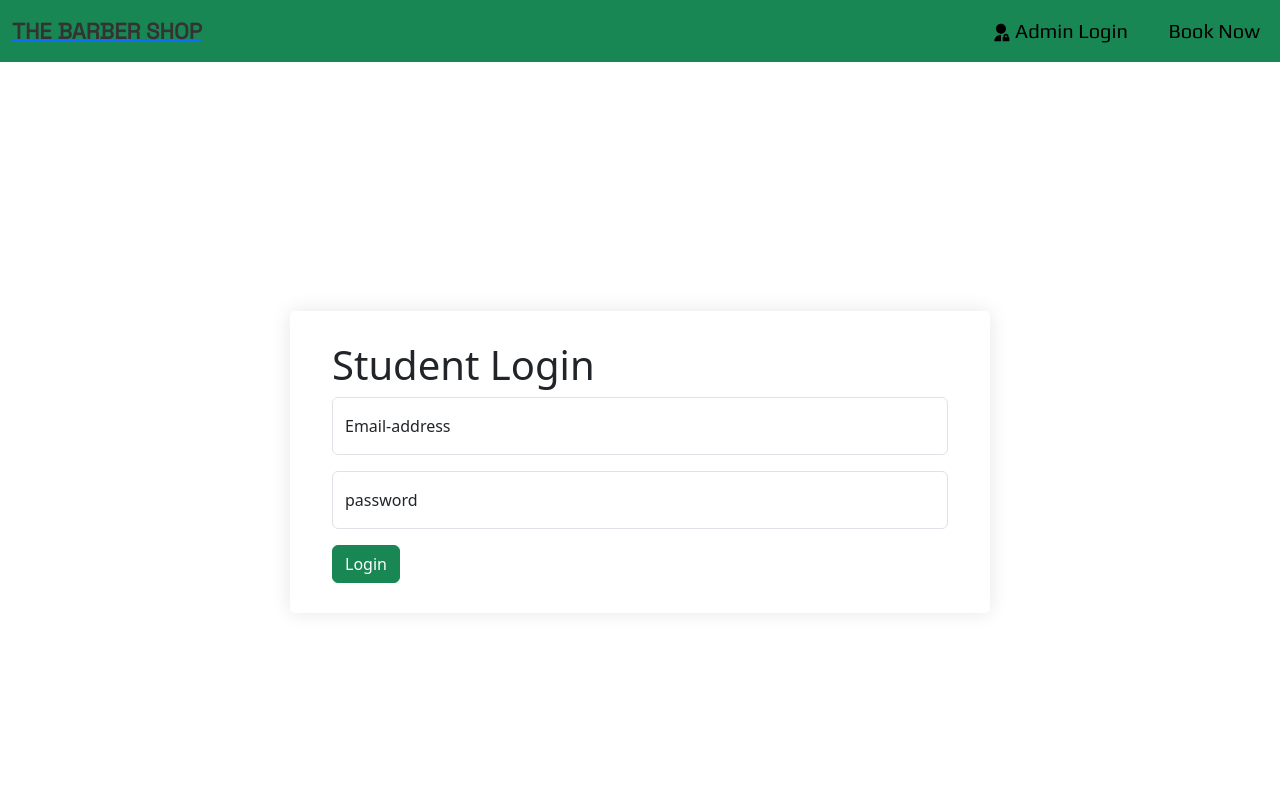
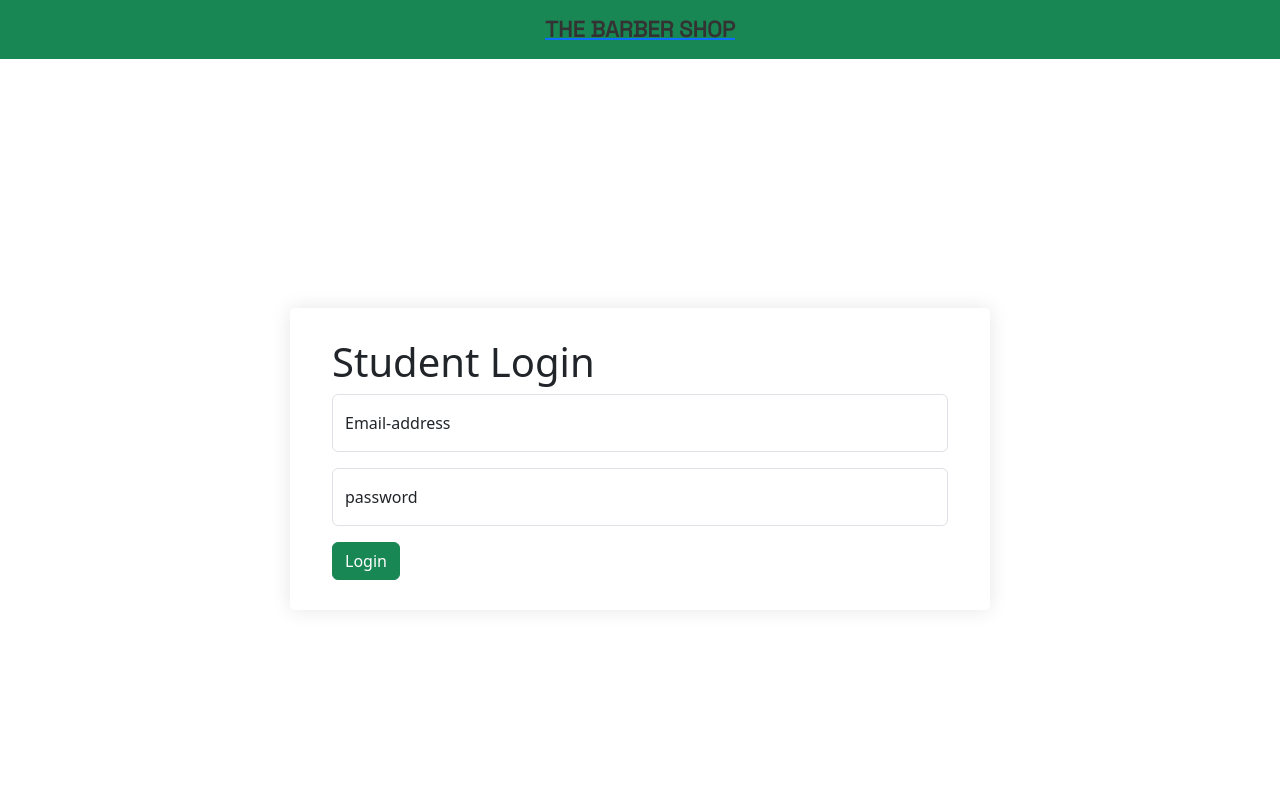
Before and after one commit to DhruvSoni901/Barber-Shop-Automation, a React (Create React App) app in the folder frontend-react/: page /student_login in a window 1280 px wide. Shown: the top 800 px of the page. Built offline with nearby package versions, Linux system fonts and the light colour scheme; some icons are missing.

Commit message:
frontent-update4

```diff
--- a/frontend-react/src/App.js
+++ b/frontend-react/src/App.js
@@ -1,7 +1,7 @@
 import 'bootstrap/dist/css/bootstrap.min.css';
 import { BrowserRouter as Router, Route, Routes} from 'react-router-dom';
 import 'animate.css';
-import Navbar from './components/Navbar';
+
 import Footer from './components/Footer';
 import Home from './components/Home';
 import Student_login from './components/student_login';
@@ -16,7 +16,7 @@ function App() {
     <Router>
       <div className="App">
         {/* Navbar */}
-        <Navbar />
+
 
         {/*Main Content*/}
           {/* Routing */}
--- a/frontend-react/src/components/Home.js
+++ b/frontend-react/src/components/Home.js
@@ -1,11 +1,13 @@
 import React from "react";
 import { useState } from "react";
+import Navbar from "./Navbar";
 import 'bootstrap/dist/css/bootstrap.min.css';
 import 'animate.css';
 import { Button, Col, Row, Container, Offcanvas } from 'react-bootstrap';
 import { useNavigate } from 'react-router-dom';
 import { BsInfoCircle } from "react-icons/bs";
 import Appointment_drop from "./appoinments_drop";
+
 
 function Home(){
   const navigate = useNavigate();
@@ -22,6 +24,8 @@ function Home(){
   const handleClose = () => setShow(false);
 
     return(
+        <>
+        <Navbar />
         <Container fluid className="d-flex flex-column justify-content-center align-items-center full-height main-container">
           <Row className="justify-content-end align-self-start full-width mt-0">
             <Col md={1} className="px-0" style={{width:"2.4%"}}><Button onClick={handleShow} variant="secondary"><BsInfoCircle /></Button></Col>
@@ -55,6 +59,7 @@ function Home(){
 
           {showAppointment && <Appointment_drop />}
         </Container>
+        </>
     )
 }
 export default Home;
--- /dev/null
+++ b/frontend-react/src/components/NavbarReturn.js
@@ -0,0 +1,27 @@
+import React from "react";
+import 'bootstrap/dist/css/bootstrap.min.css';
+import { Link } from "react-router-dom";
+import '../custom.css';
+import Navbar from 'react-bootstrap/Navbar';
+import Container from 'react-bootstrap/Container';
+
+const NavigateReturn = () =>{
+    return(
+        <Navbar expand="lg" bg="success">
+            <Container fluid>
+                <Navbar.Brand className="mx-auto">
+                    <Link to="/">
+                        {/* <img
+                            src="logo.jpg"
+                            alt=""
+                            width="30"
+                            height="30"
+                            className="d-inline-block align-top"/> */}
+                        <span className="mx-auto navbar-text">THE BARBER SHOP</span>
+                    </Link>
+                </Navbar.Brand>
+            </Container>
+        </Navbar>
+    );
+};
+export default NavigateReturn;
--- a/frontend-react/src/components/admin_dashboard.js
+++ b/frontend-react/src/components/admin_dashboard.js
@@ -1,11 +1,14 @@
 import React, { useState, useEffect, useRef} from "react";
-import { Button, Card, Col, Container, Form, Modal, Row } from "react-bootstrap";
+import { Button, Card, Col, Container, Form, Modal, Row, Navbar, Nav } from "react-bootstrap";
+import { useNavigate } from "react-router-dom";
+import { IoExitOutline } from "react-icons/io5";
 
 const AdminDashboard = () => {
     const [appointments, setAppointments] = useState([]);
     const [show , setShow] = useState(false);
     const handleClose = () => setShow(false);
     const handleShow = () => setShow(true);
+    const navigate = useNavigate();
 
     const [inventory, setInventory] = useState({
       scissors:0,
@@ -124,7 +127,23 @@ const AdminDashboard = () => {
       inventoryRef.current[key] = value;
     };
 
+    const handleLogout = async () =>{
+        navigate('/admin_login');
+    }
+
     return (
+      <>
+      <Navbar expand="lg" bg="secondary" className="mb-3">
+                <Container fluid>
+                    <Navbar.Brand className="d-flex justify-content-center">Admin Dashboard</Navbar.Brand>
+                    <Navbar.Toggle aria-controls="navbarContent" />
+                    <Navbar.Collapse id="navbarContent">
+                        <Nav className="ms-auto mb-2 mb-lg-0">
+                            <Button variant="outline-light" onClick={handleLogout}><IoExitOutline/></Button>
+                        </Nav>
+                    </Navbar.Collapse>
+                </Container>
+            </Navbar>
       <Container className="mb-3 full-height">
 
         <Row className="justify-content-center">
@@ -174,6 +193,7 @@ const AdminDashboard = () => {
           </Col>
         </Row>
       </Container>
+      </>
     );
   };
 export default AdminDashboard;
--- a/frontend-react/src/components/admin_login.js
+++ b/frontend-react/src/components/admin_login.js
@@ -1,6 +1,7 @@
 import React, { useState } from "react";
 import { Container, Form, Button, FloatingLabel, FormControl, Row } from "react-bootstrap";
 import { useNavigate } from "react-router-dom";
+import NavigateReturn from "./NavbarReturn";
 
 function Admin_login(){
     const [password, setPassword] = useState("");
@@ -30,6 +31,8 @@ function Admin_login(){
         }
     }
     return(
+        <>
+        <NavigateReturn/>
         <Container fluid className="d-flex flex-column justify-content-center align-items-center full-height">
             <Row className="login_bg">
             <h1>Admin Login</h1>
@@ -50,6 +53,7 @@ function Admin_login(){
             </Form>
             </Row>
         </Container>
+        </>
     )
 }
 export default Admin_login;
--- a/frontend-react/src/components/student_login.js
+++ b/frontend-react/src/components/student_login.js
@@ -1,6 +1,7 @@
 import React, { useState } from "react";
 import { Container, Form, Button, FloatingLabel, FormControl, Row } from "react-bootstrap";
 import { useNavigate } from "react-router-dom";
+import NavigateReturn from "./NavbarReturn";
 
 
 function Student_login(){
@@ -34,6 +35,8 @@ function Student_login(){
     };
 
     return(
+        <>
+        <NavigateReturn/>
         <Container fluid className="d-flex flex-column justify-content-center   align-items-center full-height">
             <Row className="login_bg">
             <h1>Student Login</h1>
@@ -63,6 +66,7 @@ function Student_login(){
             </Form>
             </Row>
         </Container>
+        </>
     )
 }
 export default Student_login;
```
